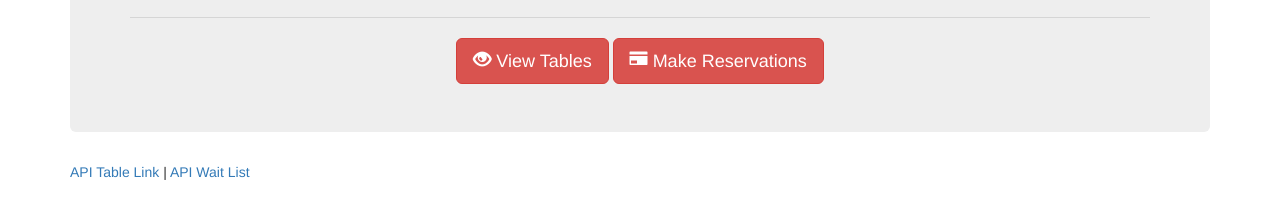
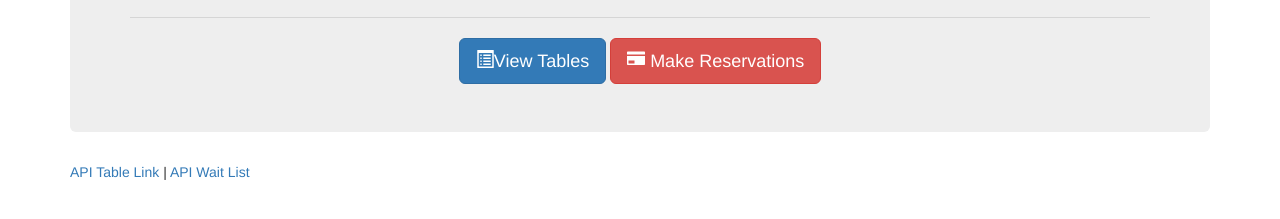
Before and after one commit to nikitas91/reservation-app, a website: page index.html in a window 1280 px wide. Shown: the part 193-412 px from the top of the page. Drawn offline with nearby package versions, Linux system fonts and the light colour scheme.

Commit message:
updated the view table button with blue color

```diff
--- a/index.html
+++ b/index.html
@@ -13,18 +13,20 @@
 
 <body>
 
+
     <div class="container">
         <div class="jumbotron" style="text-align:center">
-            <h1><span class="glyphicon glyphicon-fire"></span>Hot Restaurant</h1>
+            <h1>
+                <span class="glyphicon glyphicon-fire"></span>Hot Restaurant</h1>
             <h3>We only have 5 tables! Book your seat before they all are gone!</h3>
             <hr>
             <a href="/">
-                <button type="button" class="btn btn-danger btn-lg">
-                    <span class="glyphicon glyphicon-eye-open"></span> View Tables</button>
+                <button type="button" class="btn btn-lg btn-primary">
+                    <span class="glyphicon glyphicon-list-alt"></span>View Tables</button>
             </a>
             <button type="button" class="btn btn-lg btn-danger">
                 <span class="glyphicon glyphicon-credit-card"></span> Make Reservations</button>
-        </a>
+            </a>
 
 
 
@@ -32,9 +34,12 @@
     </div>
     <footer class="footer">
         <div class="container">
-              <p><a href="/api/tables">API Table Link</a> | <a href="/api/waitlist">API Wait List</a></p>
+            <p>
+                <a href="/api/tables">API Table Link</a> |
+                <a href="/api/waitlist">API Wait List</a>
+            </p>
         </div>
-      </footer>
+    </footer>
     </div>
 
     <script type="text/javascript">
```
